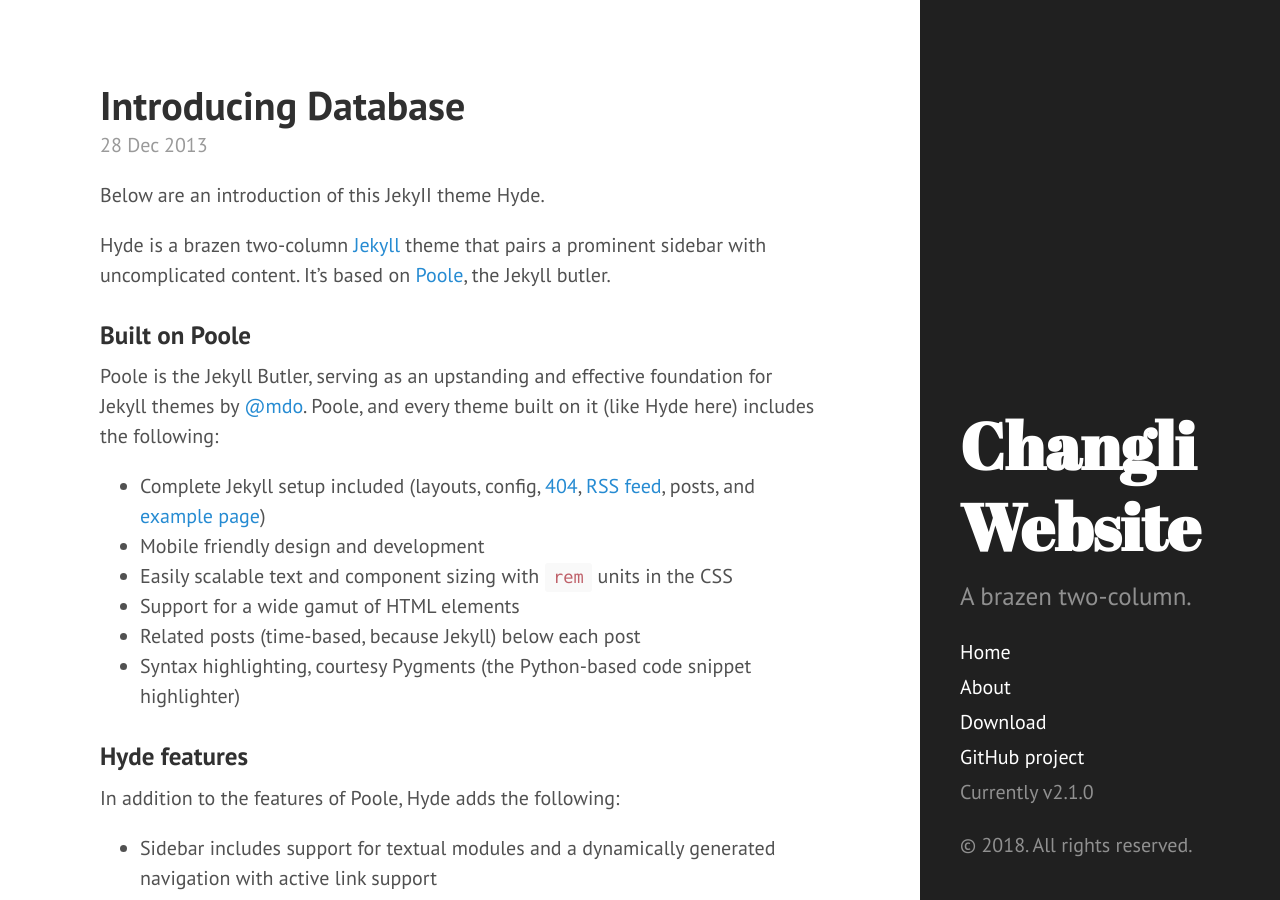
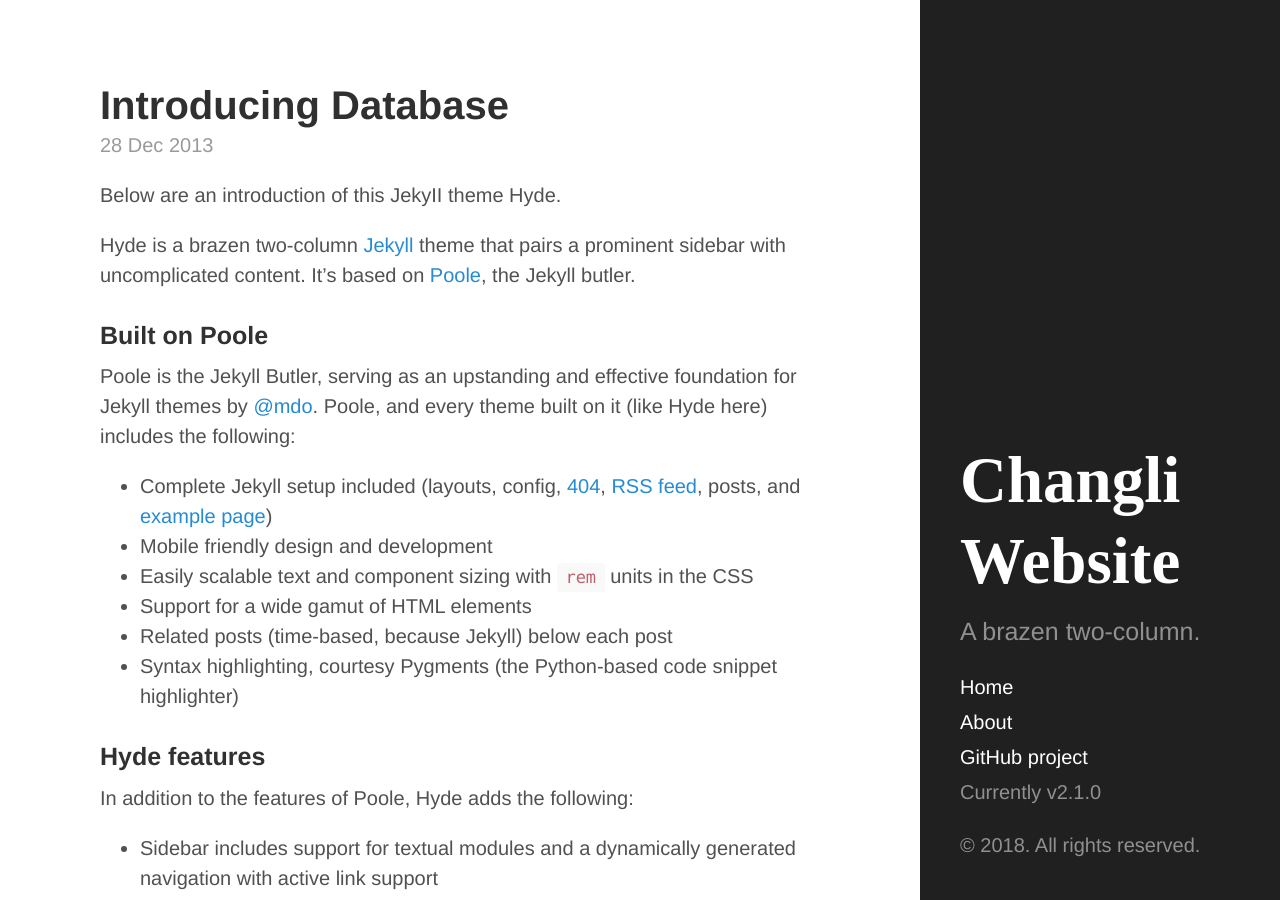
Before and after one commit to changli6/changli6.github.io, a Jekyll site: the page built from index.html, in a window 1280 px wide and 900 px high. Built offline with Jekyll 4.4.1, drawn with Linux system fonts in a browser that asks for light colours; Markdown is read by kramdown in place of the engine named in the settings; the list of posts is cut into pages by our own code.

Commit message:
Remove download link

```diff
--- a/_includes/head.html
+++ b/_includes/head.html
@@ -1,5 +1,5 @@
 <head>
-  <link href="http://gmpg.org/xfn/11" rel="profile">
+  <!-- <link href="http://gmpg.org/xfn/11" rel="profile"> -->
   <meta http-equiv="X-UA-Compatible" content="IE=edge">
   <meta http-equiv="content-type" content="text/html; charset=utf-8">
 
@@ -18,7 +18,6 @@
   <link rel="stylesheet" href="{{ site.baseurl }}public/css/poole.css">
   <link rel="stylesheet" href="{{ site.baseurl }}public/css/syntax.css">
   <link rel="stylesheet" href="{{ site.baseurl }}public/css/hyde.css">
-  <link rel="stylesheet" href="http://fonts.googleapis.com/css?family=PT+Sans:400,400italic,700|Abril+Fatface">
 
   <!-- Icons -->
   <link rel="apple-touch-icon-precomposed" sizes="144x144" href="{{ site.baseurl }}public/apple-touch-icon-144-precomposed.png">
--- a/_includes/sidebar.html
+++ b/_includes/sidebar.html
@@ -26,7 +26,6 @@
         {% endif %}
       {% endfor %}
 
-      <a class="sidebar-nav-item" href="{{ site.github.repo }}/archive/v{{ site.version }}.zip">Download</a>
       <a class="sidebar-nav-item" href="{{ site.github.repo }}">GitHub project</a>
       <span class="sidebar-nav-item">Currently v{{ site.version }}</span>
     </nav>
```
Also changed, not shown: README.md.
